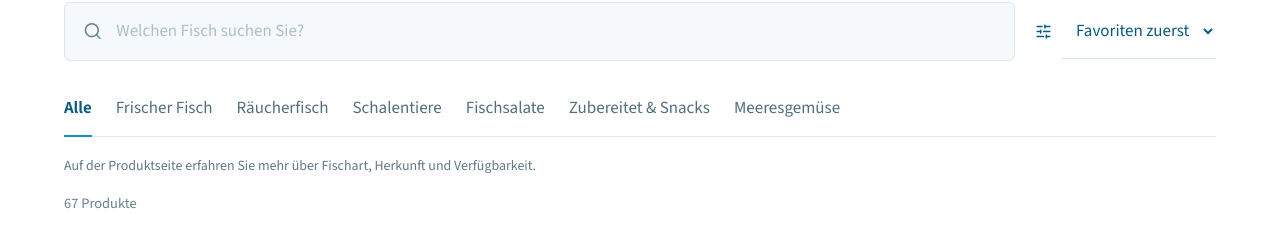
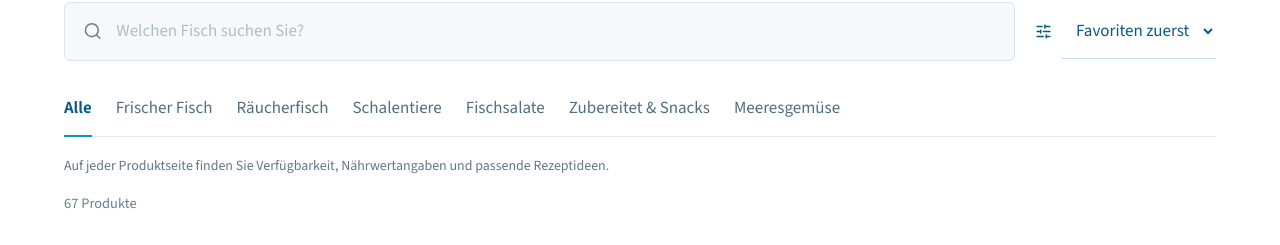
Before and after one commit to Voidd2/schaapsvis, a Next.js app: page /de/assortiment in a window 1280 px wide. Shown: the part 1060-1305 px from the top of the page. Built offline with nearby package versions, Linux system fonts and the light colour scheme; no server answers; a web font is replaced by a local one.

Commit message:
Align catalogue guidance with product page content

```diff
--- a/src/app/[locale]/assortiment/AssortimentFilter.tsx
+++ b/src/app/[locale]/assortiment/AssortimentFilter.tsx
@@ -16,21 +16,21 @@ const copy = {
     all: "Alles", search: "Welke vis zoekt u?", popular: "Favorieten eerst", az: "Naam A–Z", more: "Toon meer producten",
     detail: "Productinformatie", count: "producten", empty: "Niets gevonden? Vraag het ons gerust via WhatsApp.",
     favorites: "Begin met onze favorieten", favoritesSub: "Een paar vertrouwde keuzes uit onze toonbank.",
-    browse: "Het hele assortiment", browseSub: "Kijk rustig rond. Voor beschikbaarheid en uw wensen helpen we u graag via WhatsApp.", photoNote: "Lees bij ieder product meer over de vissoort, herkomst en beschikbaarheid.",
+    browse: "Het hele assortiment", browseSub: "Kijk rustig rond. Voor beschikbaarheid en uw wensen helpen we u graag via WhatsApp.", photoNote: "Bekijk per product de beschikbaarheid, voedingsinformatie en passende recepten.",
     categories: ["Verse vis", "Gerookte vis", "Schaal- & schelpdieren", "Vissalades", "Bereid & snacks", "Zeegroenten"],
   },
   en: {
     all: "All", search: "Which fish are you looking for?", popular: "Favourites first", az: "Name A–Z", more: "Show more products",
     detail: "Product information", count: "products", empty: "Can't find it? Ask us on WhatsApp.",
     favorites: "Start with our favourites", favoritesSub: "A few familiar favourites from our fish counter.",
-    browse: "Explore our full range", browseSub: "Take a look around. Ask us on WhatsApp about availability and your wishes.", photoNote: "Find out more about each fish species, origin and availability on its product page.",
+    browse: "Explore our full range", browseSub: "Take a look around. Ask us on WhatsApp about availability and your wishes.", photoNote: "See availability, nutrition information and recipe ideas on each product page.",
     categories: ["Fresh fish", "Smoked fish", "Shellfish", "Fish salads", "Prepared & snacks", "Sea vegetables"],
   },
   de: {
     all: "Alle", search: "Welchen Fisch suchen Sie?", popular: "Favoriten zuerst", az: "Name A–Z", more: "Weitere Produkte anzeigen",
     detail: "Produktinformationen", count: "Produkte", empty: "Nicht gefunden? Fragen Sie uns per WhatsApp.",
     favorites: "Unsere Favoriten entdecken", favoritesSub: "Einige bewährte Favoriten aus unserer Fischtheke.",
-    browse: "Das gesamte Sortiment", browseSub: "Schauen Sie sich in Ruhe um. Fragen zu Verfügbarkeit und Wünschen beantworten wir gerne per WhatsApp.", photoNote: "Auf der Produktseite erfahren Sie mehr über Fischart, Herkunft und Verfügbarkeit.",
+    browse: "Das gesamte Sortiment", browseSub: "Schauen Sie sich in Ruhe um. Fragen zu Verfügbarkeit und Wünschen beantworten wir gerne per WhatsApp.", photoNote: "Auf jeder Produktseite finden Sie Verfügbarkeit, Nährwertangaben und passende Rezeptideen.",
     categories: ["Frischer Fisch", "Räucherfisch", "Schalentiere", "Fischsalate", "Zubereitet & Snacks", "Meeresgemüse"],
   },
 };
```
